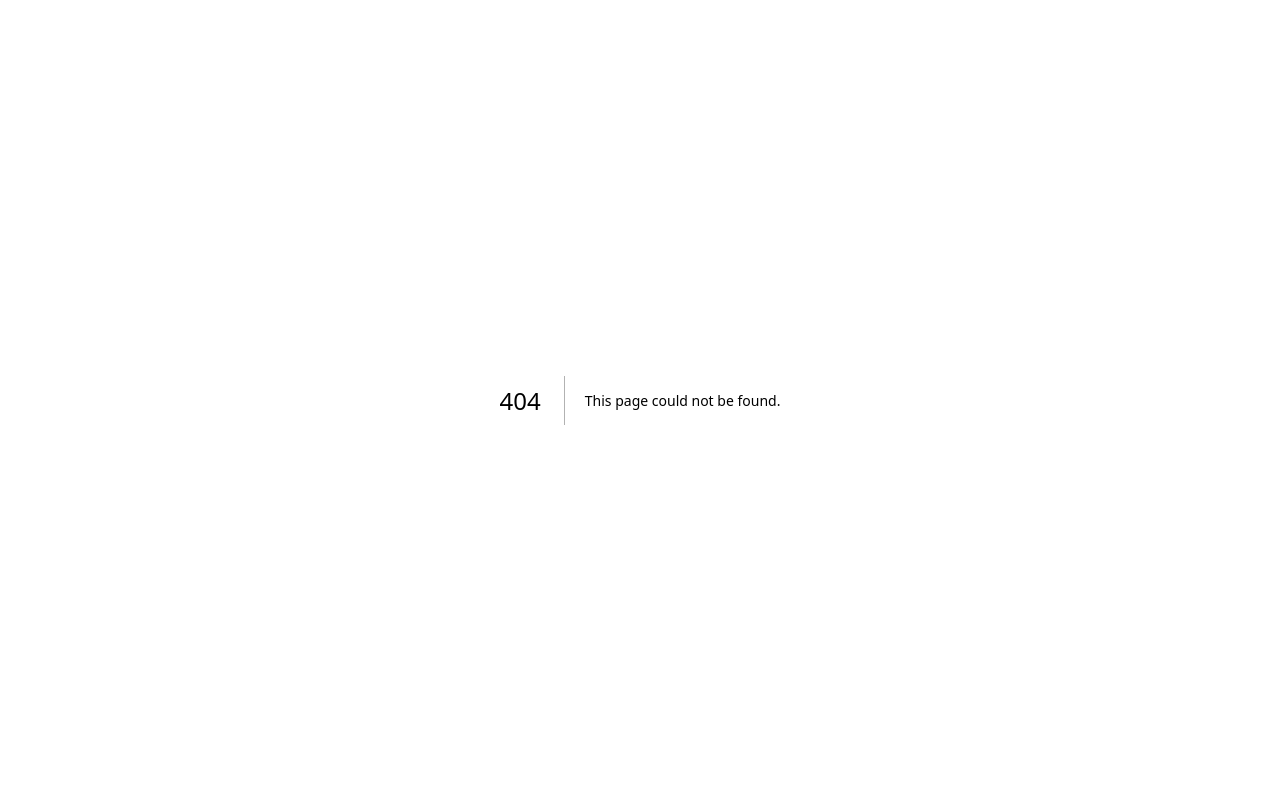
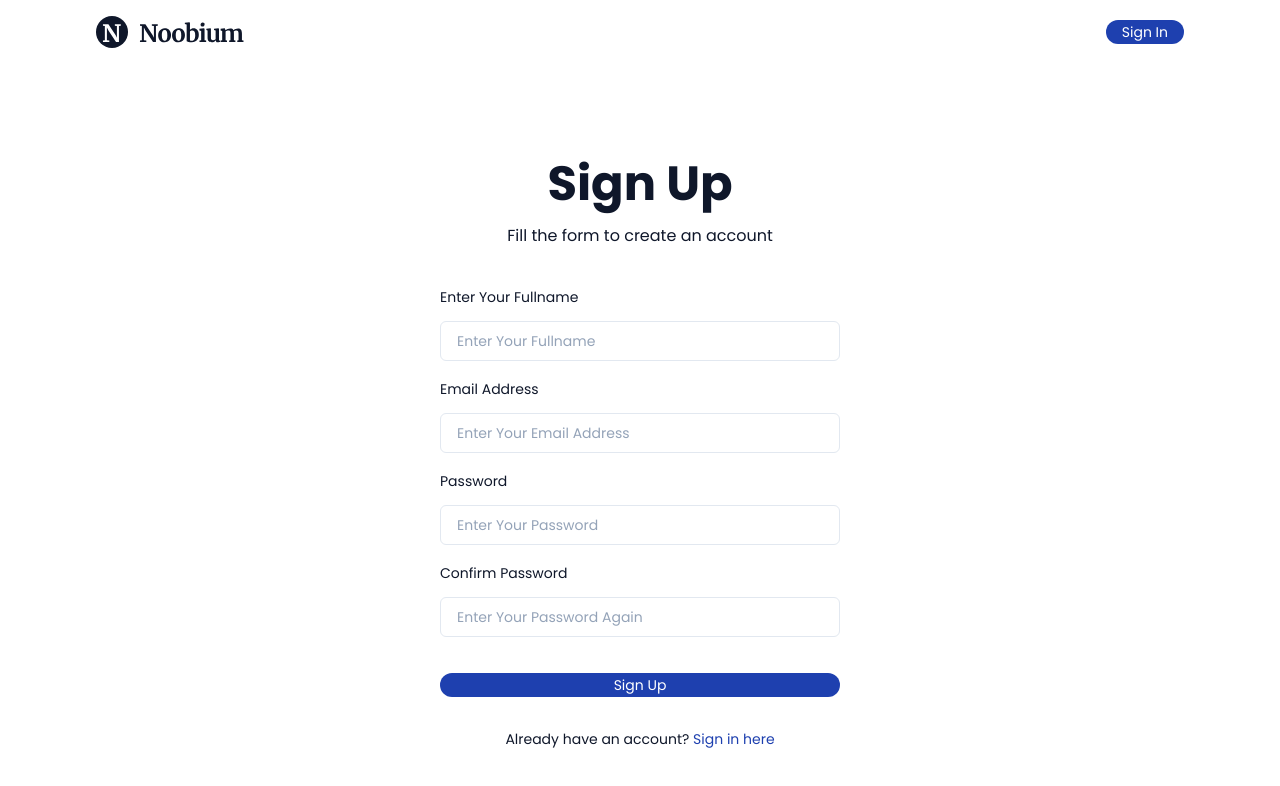
Before and after one commit to rusdy21/belajar-nextjs, a Next.js app: page /signup in a window 1280 px wide. Before the commit this address had no page. Shown: the top 786 px of the page. Built offline with nearby package versions, Linux system fonts and the light colour scheme.

Commit message:
slicing signup finish

```diff
--- /dev/null
+++ b/src/app/signup/page.tsx
@@ -0,0 +1,110 @@
+"use client";
+import Button from "../Button";
+import Navbar from "../NavBar";
+import Head from "next/head";
+import Link from "next/link";
+import TextInput from "../TextInput";
+import { useFormik } from "formik";
+import * as Yup from "yup";
+import { error } from "console";
+
+const SigninSchema = Yup.object().shape({
+  email: Yup.string()
+    .email("Email Format is Invalid")
+    .required("Email is Required"),
+  password: Yup.string()
+    .min(8, "Password should have 8 characters")
+    .max(50, "Password should have maximum 50 characters")
+    .required("Password is Required"),
+  fullname: Yup.string()
+    .min(8, "Fullname should have 8 characters")
+    .max(30, "Fullname should have maximum 30 characters")
+    .required("Fullname is Required"),
+  confirmPassword: Yup.string()
+    .oneOf([Yup.ref("password")], "Confirm password is missmatch ")
+    .required("Confirm Password is required"),
+});
+
+export default function Page() {
+  const formik = useFormik({
+    initialValues: {
+      email: "",
+      password: "",
+      fullname: "",
+      confirmPassword: "",
+    },
+    validationSchema: SigninSchema,
+    onSubmit: () => {
+      alert("yuhuuuu");
+    },
+  });
+  return (
+    <div>
+      <Head>
+        <title>Sign-Up | Noobium</title>
+      </Head>
+      <Navbar />
+      <div className="w-[400px] mx-auto py-24">
+        <h1 className="font-sans text-slate-900 font-bold text-5xl text-center mb-4">
+          Sign Up
+        </h1>
+        <p className="font-sans text-slate-900 text-center mb-[37px]">
+          Fill the form to create an account
+        </p>
+        <TextInput
+          name="fullname"
+          label="Enter Your Fullname"
+          type="text"
+          value={formik.values.fullname}
+          placeholder="Enter Your Fullname"
+          hasError={!!formik.errors.fullname}
+          errorMessage={formik.errors.fullname!}
+          onChange={formik.handleChange}
+        />
+        <div className="h-4"></div>
+        <TextInput
+          name="email"
+          label="Email Address"
+          type="text"
+          value={formik.values.email}
+          placeholder="Enter Your Email Address"
+          hasError={!!formik.errors.email}
+          errorMessage={formik.errors.email!}
+          onChange={formik.handleChange}
+        />
+        <div className="h-4"></div>
+        <TextInput
+          name="password"
+          label="Password"
+          type="password"
+          value={formik.values.password}
+          placeholder="Enter Your Password"
+          hasError={!!formik.errors.password}
+          errorMessage={formik.errors.password!}
+          onChange={formik.handleChange}
+        />
+        <div className="h-4"></div>
+        <TextInput
+          name="confirmPassword"
+          label="Confirm Password"
+          type="password"
+          value={formik.values.confirmPassword}
+          placeholder="Enter Your Password Again"
+          hasError={!!formik.errors.confirmPassword}
+          errorMessage={formik.errors.confirmPassword!}
+          onChange={formik.handleChange}
+        />
+        <div className="h-9"></div>
+        <Button isFullWidth onClick={formik.handleSubmit}>
+          Sign Up
+        </Button>
+        <p className="text-slate-900 font-sans text-sm text-center mt-8">
+          Already have an account?{" "}
+          <Link href="signin">
+            <span className="text-blue-800">Sign in here</span>
+          </Link>
+        </p>
+      </div>
+    </div>
+  );
+}
```
